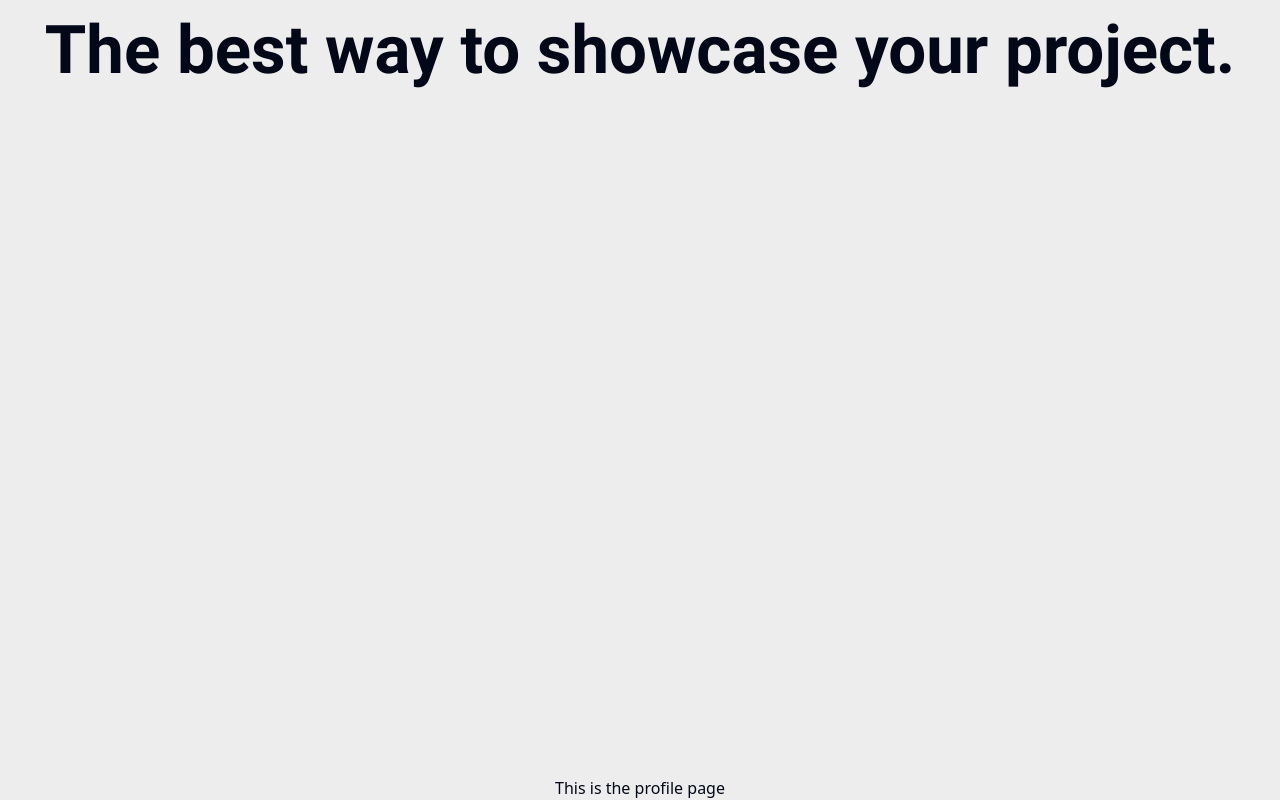
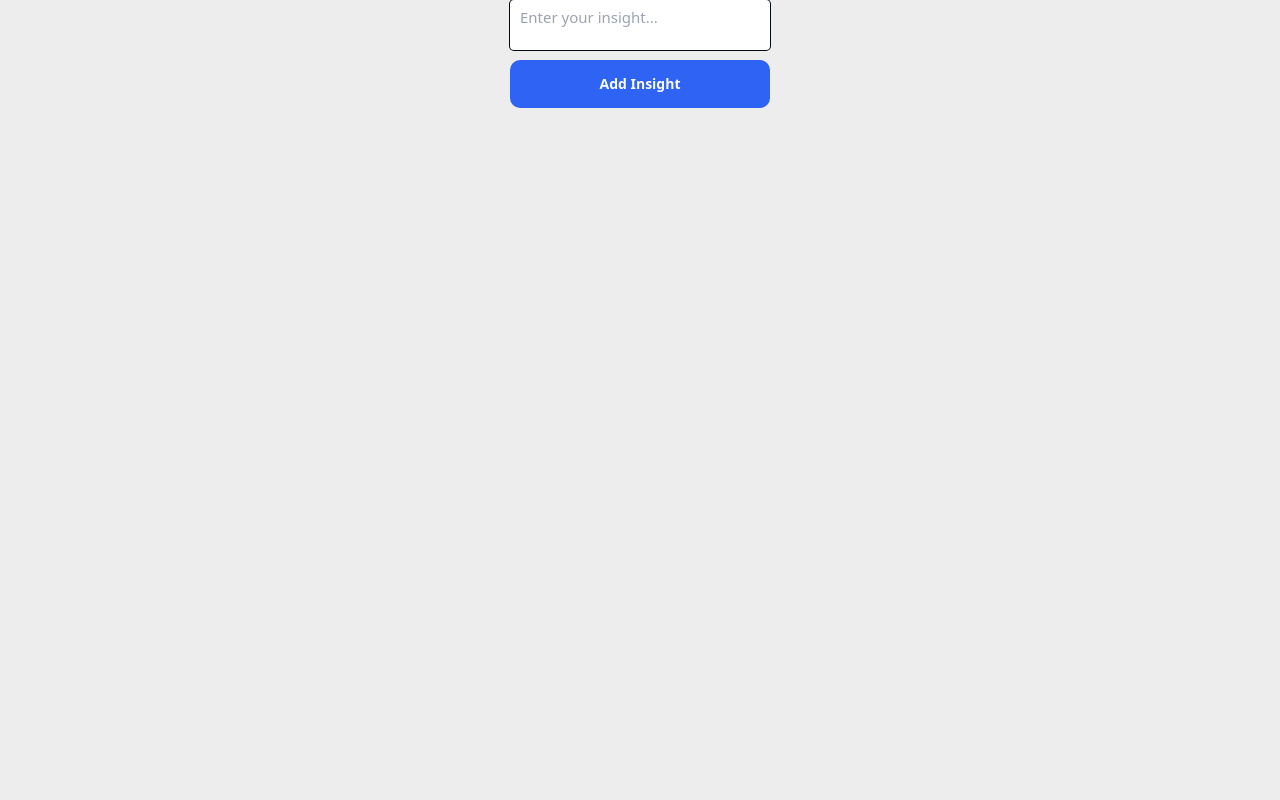
Before and after one commit to ErikOnd/dailyInsight, a Next.js app: page /profile in a window 1280 px wide. Built offline with nearby package versions, Linux system fonts and the light colour scheme; no server answers.

Commit message:
adjustments and started with form

```diff
--- a/package.json
+++ b/package.json
@@ -13,7 +13,9 @@
   "dependencies": {
     "@auth0/nextjs-auth0": "^3.5.0",
     "@radix-ui/react-dropdown-menu": "^2.1.1",
+    "@radix-ui/react-form": "^0.1.0",
     "@radix-ui/react-icons": "^1.3.0",
+    "@radix-ui/react-select": "^2.1.2",
     "@radix-ui/react-slot": "^1.1.0",
     "@types/react-lottie": "^1.2.10",
     "class-variance-authority": "^0.7.0",
--- a/src/app/(routes)/profile/page.tsx
+++ b/src/app/(routes)/profile/page.tsx
@@ -1,12 +1,11 @@
 import React from "react";
 import Container from "@/components/ui/container";
-import Headline from "@/components/ui/headline";
+import InsightForm from "@/components/InsightForm";
 
 const Profile = () => {
 	return (
 		<Container>
-			<Headline as="h1">The best way to showcase your project.</Headline>
-            This is the profile page
+			<InsightForm />
 		</Container>
 	);
 };
--- /dev/null
+++ b/src/components/InsightForm.tsx
@@ -0,0 +1,39 @@
+"use client";
+
+import React from "react";
+import * as Form from "@radix-ui/react-form";
+import { Button } from "@/components/ui/button";
+import Text from "@/components/ui/text";
+
+const InsightForm = () => (
+	<Form.Root className="w-[260px]">
+		<Form.Field className="mb-2.5 grid" name="inisght">
+			<div className="flex items-baseline justify-between">
+				<Form.Label className="text-[15px] font-medium leading-[35px] ">
+				</Form.Label>
+				<Form.Message
+					match="valueMissing"
+				>
+					<Text size="xs">
+						Please enter a inisght
+					</Text>
+				</Form.Message>
+			</div>
+			<Form.Control asChild>
+				<textarea
+					className="bg-blackA2 shadow-blackA6 selection:bg-blackA6 selection: box-border inline-flex w-full resize-none appearance-none items-center justify-center rounded p-2.5 text-[15px]  leading-none shadow-[0_0_0_1px] outline-none hover:shadow-[0_0_0_1px_black] focus:shadow-[0_0_0_2px_black]"
+					required
+					placeholder="Enter your insight..."
+				/>
+			</Form.Control>
+		</Form.Field>
+		<Form.Submit asChild>
+			<Button
+				className="inline-flex w-full items-center justify-center">
+				Add Insight
+			</Button>
+		</Form.Submit>
+	</Form.Root>
+);
+
+export default InsightForm;
--- a/src/components/ui/text.tsx
+++ b/src/components/ui/text.tsx
@@ -1,23 +1,22 @@
 import React from "react";
 
 type TextProps = {
-    className?: string;
-    children: React.ReactNode;
-    variant?: "primary" | "secondary"; // For color variants
-    size?: "small" | "medium" | "large" | "xl"; // For text sizes
+	className?: string;
+	children: React.ReactNode;
+	variant?: "primary" | "secondary";
+	size?: "xs" | "small" | "medium" | "large" | "xl";
 };
 
 const Text = (props: TextProps) => {
 	const { className = "", children = "", variant = "primary", size = "medium" } = props;
-
-	// Define styles based on variant and size
 	const variantClass = variant === "secondary" ? "text-gray-500" : "text-black";
 
 	const sizeClass = {
-		small: "text-sm md:text-base",
-		medium: "text-base md:text-lg",
-		large: "text-lg md:text-xl",
-		xl: "text-xl md:text-2xl",
+		xs: "text-[13px]",
+		small: "text-[14px] md:text-[16px] lg:text-[18px]",
+		medium: "text-[16px] md:text-[18px] lg:text-[20px]",
+		large: "text-[18px] md:text-[20px] lg:text-[24px]",
+		xl: "text-[20px] md:text-[24px] lg:text-[28px]",
 	}[size];
 
 	return <p className={`${sizeClass} ${variantClass} ${className}`}>{children}</p>;
```
Also changed, not shown: src/components/ui/button.tsx (+5 -5 lines), 1 other file (tests, documents, lock files or other folders).
